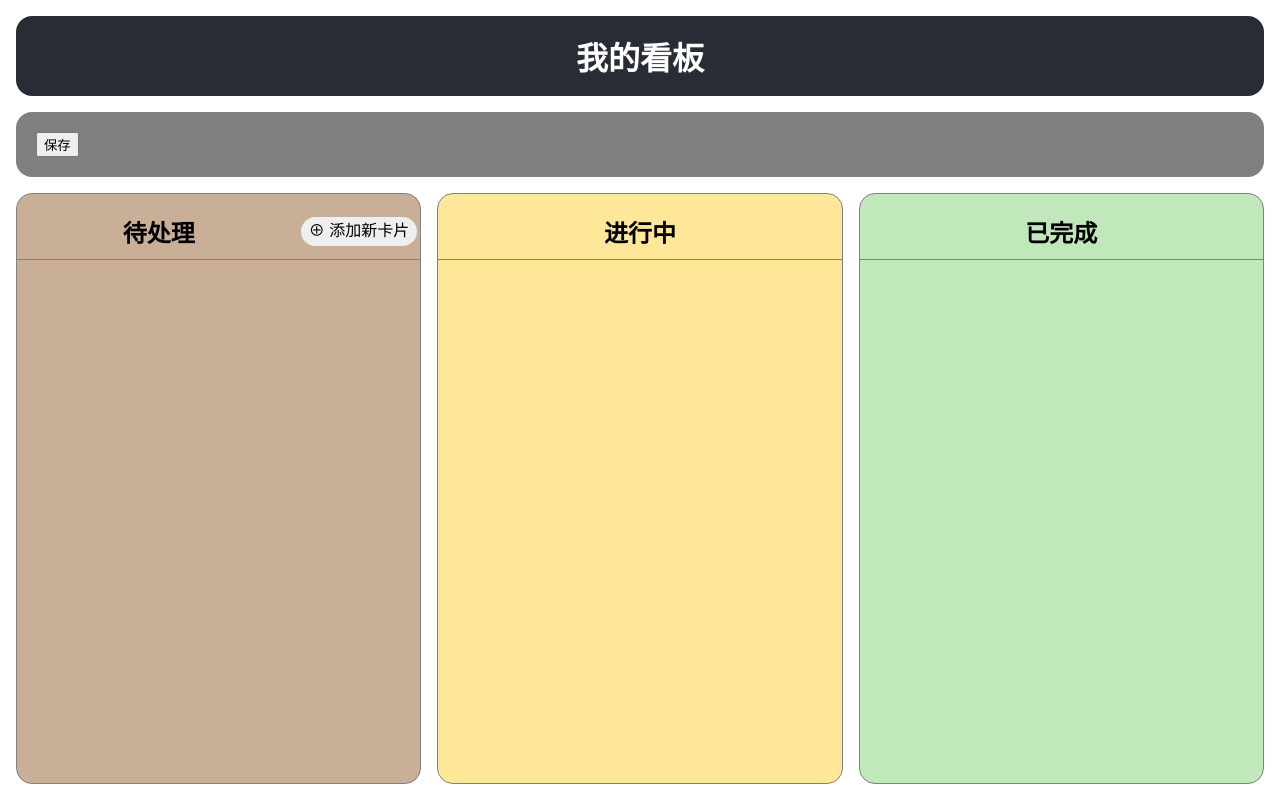
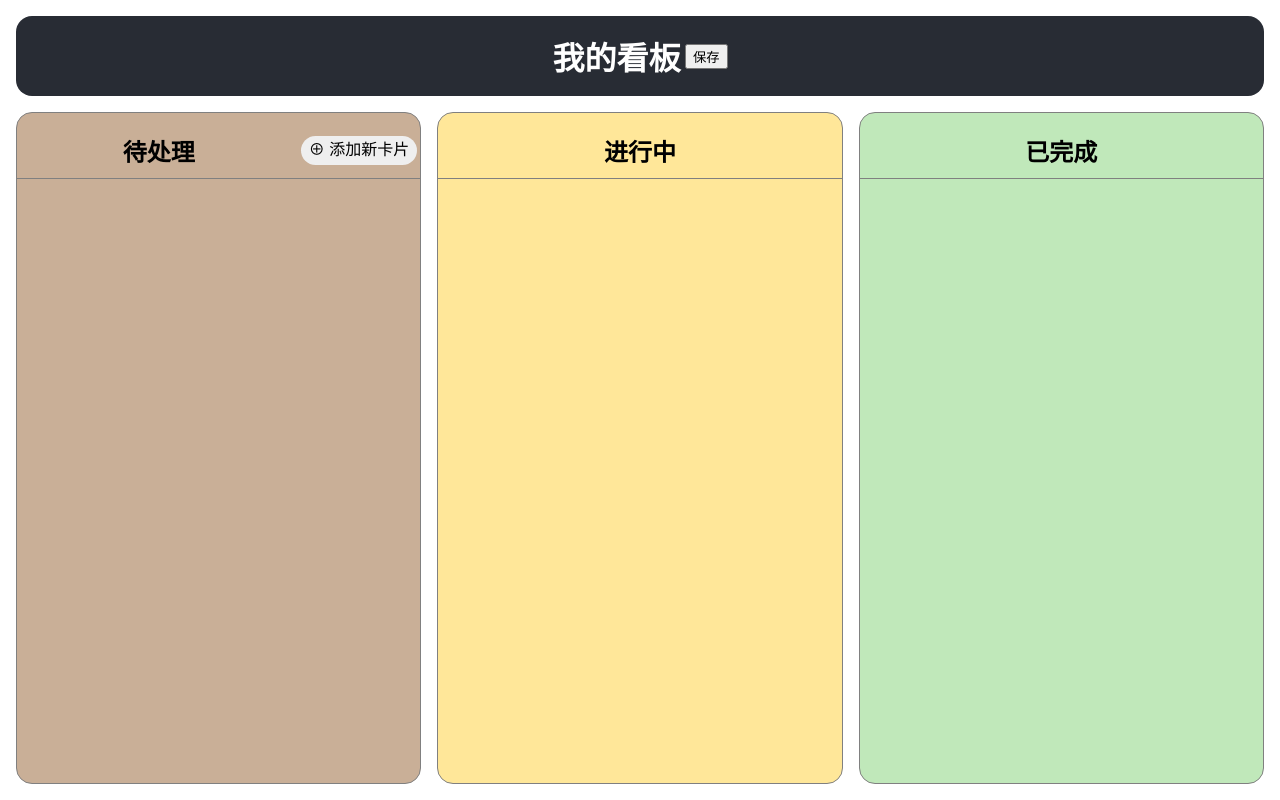
Before and after one commit to zeroskylian/react-kanban, a React (Create React App) app: page / in a window 1280 px wide. Built offline with nearby package versions, Linux system fonts and the light colour scheme; the HTML template or start-up script is replaced by a standard one.

Commit message:
抽离数据代码

```diff
--- a/src/App.tsx
+++ b/src/App.tsx
@@ -1,14 +1,64 @@
-import React from 'react';
+import React, { useState, useEffect } from 'react';
 import './App.css';
-import Kanban from './components/Kanban/Kanban';
+import Kanban, { KanbanProps } from './components/Kanban/Kanban';
+import { KanbanCardProps } from '@components/KanbanCard';
+import { KanbanSectionProps } from '@components/KanbanSection';
+
+const DATA_STORE_KEY = 'kanban-data-store';
 
 function App() {
+  const [todoList, setTodoList] = useState<KanbanCardProps[]>([]);
+  const [ongoingList, setOngoingList] = useState<KanbanCardProps[]>([]);
+  const [doneList, setDoneList] = useState<KanbanCardProps[]>([]);
+  const [loading, setLoading] = useState(true);
+
+  const handleAddTodo = (card: KanbanSectionProps, todo: KanbanCardProps) => {
+    if (card.id === '1') {
+      setTodoList([todo, ...todoList]);
+    } else if (card.id === '2') {
+      setOngoingList([todo, ...ongoingList]);
+    } else {
+      setDoneList([todo, ...doneList]);
+    }
+  };
+
+  const handleSaveTodo = () => {
+    const cache: KanbanProps = {
+      todo: todoList,
+      ongoing: ongoingList,
+      done: doneList,
+    };
+    const jsonString = JSON.stringify(cache);
+    window.localStorage.setItem(DATA_STORE_KEY, jsonString);
+  };
+
+  useEffect(() => {
+    const data = window.localStorage.getItem(DATA_STORE_KEY);
+    setTimeout(() => {
+      if (data) {
+        const cache = JSON.parse(data);
+        setTodoList(cache.todo);
+        setOngoingList(cache.ongoing);
+        setDoneList(cache.done);
+      }
+      setLoading(false);
+    }, 1000);
+  }, []);
+
   return (
     <div className="App">
       <header className="App-header">
         <h1>我的看板</h1>
+        &nbsp;
+        <button onClick={handleSaveTodo}>保存</button>
       </header>
-      <Kanban />
+      <Kanban
+        todo={todoList}
+        ongoing={ongoingList}
+        done={doneList}
+        onSaveTodo={handleAddTodo}
+        loading={loading}
+      />
     </div>
   );
 }
--- a/src/components/Kanban/Kanban.tsx
+++ b/src/components/Kanban/Kanban.tsx
@@ -3,15 +3,20 @@ import './index.css';
 import KanbanSection, { KanbanSectionProps } from '../KanbanSection';
 import { KanbanCardProps } from '@components/KanbanCard';
 
-type KanbanCache = {
+export type KanbanProps = {
   todo: KanbanCardProps[];
   ongoing: KanbanCardProps[];
   done: KanbanCardProps[];
 };
 
-const DATA_STORE_KEY = 'kanban-data-store';
+export default function Kanban(
+  props: KanbanProps & {
+    onSaveTodo: (card: KanbanSectionProps, todo: KanbanCardProps) => void;
+    loading: boolean;
+  }
+) {
+  const { todo, ongoing, done, loading } = props;
 
-export default function Kanban() {
   const cards: KanbanSectionProps[] = [
     {
       id: '1',
@@ -32,51 +37,14 @@ export default function Kanban() {
       canShowAdd: false,
     },
   ];
-  const [todoList, setTodoList] = useState<KanbanCardProps[]>([]);
-  const [ongoingList, setOngoingList] = useState<KanbanCardProps[]>([]);
-  const [doneList, setDoneList] = useState<KanbanCardProps[]>([]);
-  const list = [todoList, ongoingList, doneList];
+  const list = [todo, ongoing, done];
 
-  useEffect(() => {
-    const data = window.localStorage.getItem(DATA_STORE_KEY);
-    setTimeout(() => {
-      if (data) {
-        const cache: KanbanCache = JSON.parse(data);
-        setTodoList(cache.todo);
-        setOngoingList(cache.ongoing);
-        setDoneList(cache.done);
-      }
-      setLoading(false);
-    }, 1000);
-  }, []);
+  // const [draggedItem, setDraggedItem] = useState(null);
+  // const [dragSource, setDragSource] = useState(null);
+  // const [dragTarget, setDragTarget] = useState(null);
 
-  const handleAddTodo = (card: KanbanSectionProps, todo: KanbanCardProps[]) => {
-    if (card.id === '1') {
-      setTodoList(todo);
-    } else if (card.id === '2') {
-      setOngoingList(todo);
-    } else {
-      setDoneList(todo);
-    }
-  };
-
-  const handleSaveTodo = () => {
-    const cache: KanbanCache = {
-      todo: todoList,
-      ongoing: ongoingList,
-      done: doneList,
-    };
-    const jsonString = JSON.stringify(cache);
-    window.localStorage.setItem(DATA_STORE_KEY, jsonString);
-  };
-
-  const [loading, setLoading] = useState(true);
   return (
     <main className="kanban-board">
-      <section className="kanban-toolbar">
-        <button onClick={handleSaveTodo}>保存</button>
-      </section>
-      <div>
       {loading ? (
         <KanbanLoading />
       ) : (
@@ -86,19 +54,18 @@ export default function Kanban() {
               key={card.id}
               {...card}
               todo={list[index]}
-                onAddTodo={handleAddTodo}
+              onAddTodo={props.onSaveTodo}
             />
           );
         })
       )}
-      </div>
     </main>
   );
 }
 
 function KanbanLoading() {
   return (
-    <section className="kanban-column" style={{backgroundColor:"gray"}}>
+    <section className="kanban-column" style={{ backgroundColor: 'gray' }}>
       <h2>加载中</h2>
     </section>
   );
--- a/src/components/Kanban/index.css
+++ b/src/components/Kanban/index.css
@@ -1,15 +1,9 @@
 .kanban-board {
   flex: 10;
   display: flex;
-  flex-direction: column;
+  flex-direction: row;
+  gap: 1rem;
   margin: 0 1rem 1rem;
-}
-
-.kanban-board > div {
-  flex: 1;
-  display: flex;
-  gap: 1rem;
-  flex-direction: row;
 }
 
 .kanban-toolbar {
--- a/src/components/KanbanCard/index.css
+++ b/src/components/KanbanCard/index.css
@@ -5,6 +5,10 @@
   border-radius: 1rem;
   background-color: rgba(255, 255, 255, 0.4);
   list-style: none;
+}
+
+.kanban-card:hover {
+  box-shadow: 0 0.3rem 0.3rem rgba(0, 0, 0, 0.3), inset 0 1px #fff;
 }
 
 .card-title {
--- a/src/components/KanbanCard/index.tsx
+++ b/src/components/KanbanCard/index.tsx
@@ -1,6 +1,5 @@
 import React, { useState, useEffect } from 'react';
 import './index.css';
-import {} from 'date-fns';
 
 export type KanbanCardProps = {
   id: string;
@@ -14,7 +13,7 @@ const DAY = 24 * HOUR;
 const UPDATE_INTERVAL = MINUTE;
 
 export default function KanbanCard(props: KanbanCardProps) {
-  const { date } = props
+  const { title, date } = props;
   const [displayTime, setDisplayTime] = useState(props.date);
   useEffect(() => {
     const updateDisplayTime = () => {
@@ -35,9 +34,14 @@ export default function KanbanCard(props: KanbanCardProps) {
     };
   }, [date]);
 
+  const handleDragStart = (e: React.DragEvent<HTMLLIElement>) => {
+    e.dataTransfer.effectAllowed = 'move';
+    e.dataTransfer.setData('text/plain', title);
+  };
+
   return (
-    <li className="kanban-card">
-      <div className="card-title">{props.title}</div>
+    <li className="kanban-card" draggable onDragStart={handleDragStart}>
+      <div className="card-title">{title}</div>
       <div className="card-status">{displayTime}</div>
     </li>
   );
--- a/src/components/KanbanSection/index.tsx
+++ b/src/components/KanbanSection/index.tsx
@@ -14,7 +14,7 @@ export type KanbanSectionProps = {
 export default function KanbanSection(
   props: KanbanSectionProps & {
     todo: KanbanCardProps[];
-    onAddTodo: (card: KanbanSectionProps, todo: KanbanCardProps[]) => void;
+    onAddTodo: (card: KanbanSectionProps, todo: KanbanCardProps) => void;
   }
 ) {
   const { canShowAdd } = props;
@@ -33,10 +33,26 @@ export default function KanbanSection(
       title: text,
       date: new Date().toLocaleString(),
     };
-    props.onAddTodo(props, [...todolist, card]);
+    props.onAddTodo(props, card);
   };
   return (
-    <section className="kanban-column" style={{ backgroundColor: props.color }}>
+    <section
+      className="kanban-column"
+      style={{ backgroundColor: props.color }}
+      onDragOver={(e) => {
+        e.preventDefault()
+        e.dataTransfer.dropEffect = 'move'
+      }}
+      onDragLeave={(e) => {
+        e.preventDefault()
+        e.dataTransfer.dropEffect = 'none'
+      }}
+      onDrop={(e) => {
+        e.preventDefault()
+      }}
+      onDragEnd={(e) => {
+        e.preventDefault()
+      }}>
       <h2>
         {props.title}{' '}
         {canShowAdd && (
```
Lines whose indentation alone changed are shown as unchanged.
